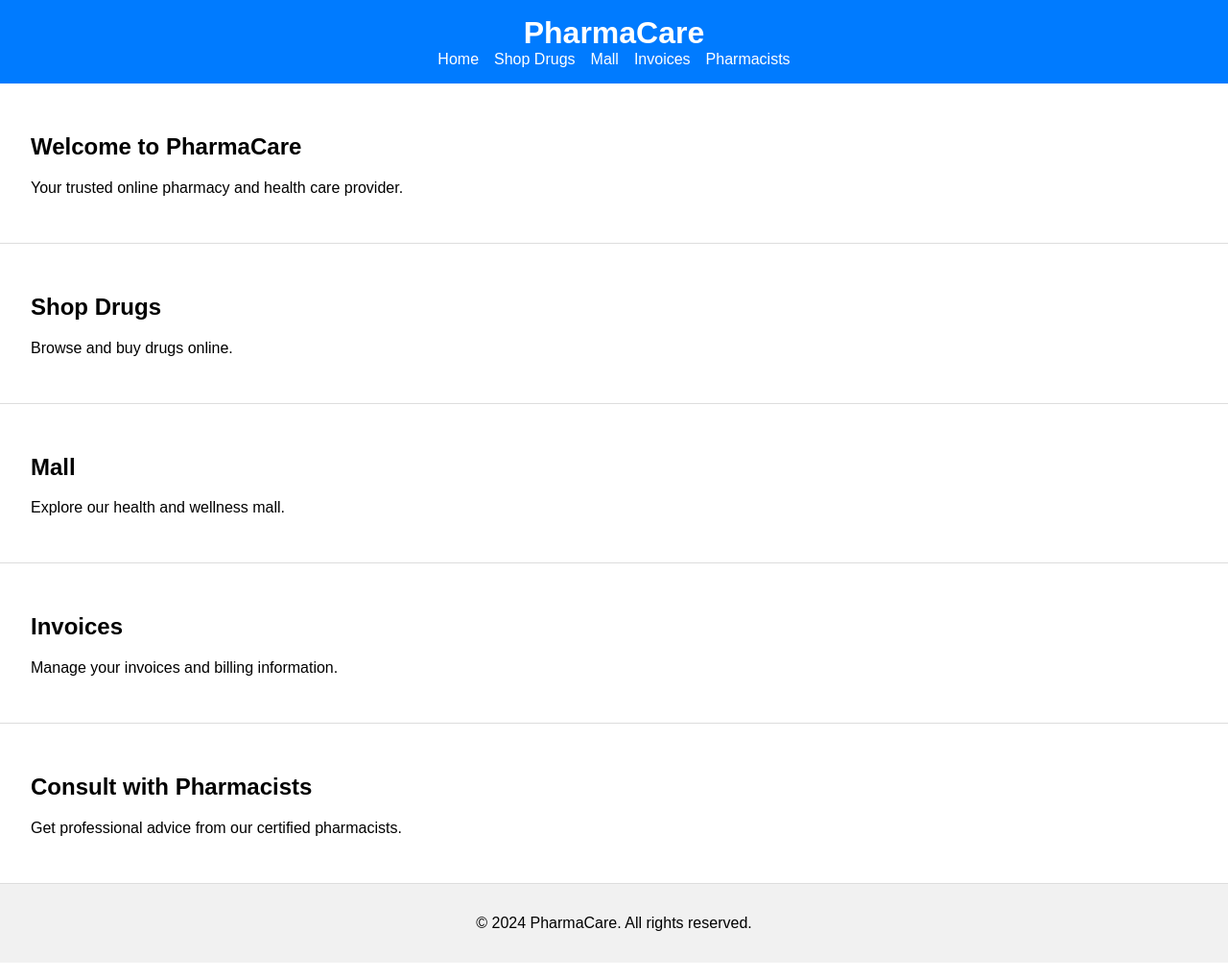
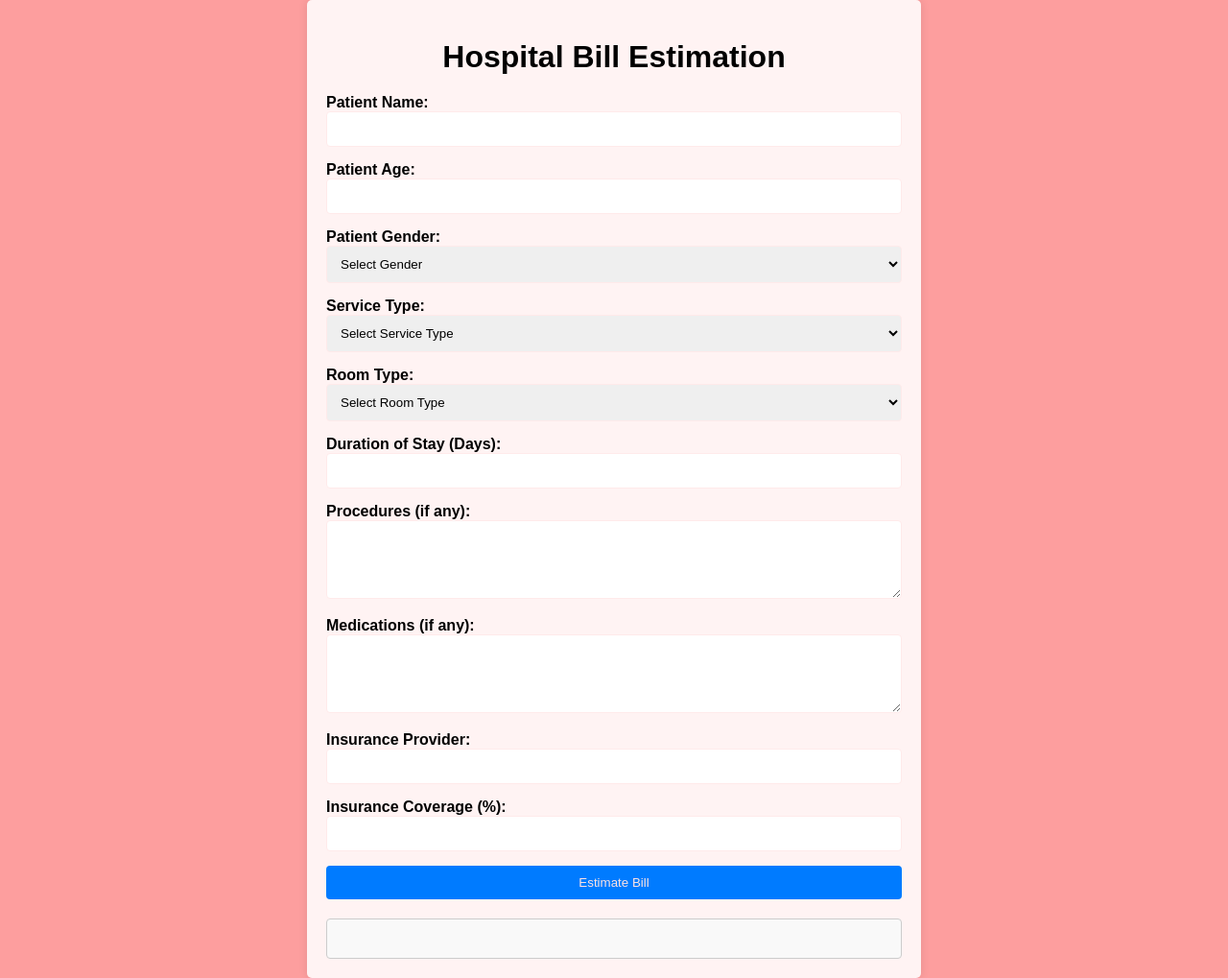
Before and after one commit to Gracy222/PharmaCo, a plain HTML site: page index.html in a window 1280 px wide. Shown: the whole page at 96% size. Drawn offline with Linux system fonts and the light colour scheme.

Commit message:
Hospital Estimation Bill

```diff
--- a/index.html
+++ b/index.html
@@ -3,54 +3,74 @@
 <head>
     <meta charset="UTF-8">
     <meta name="viewport" content="width=device-width, initial-scale=1.0">
-    <title>Pharmaceutical Company</title>
+    <title>Hospital Bill Estimation</title>
     <link rel="stylesheet" href="styles.css">
 </head>
 <body>
-    <header>
-        <h1>PharmaCare</h1>
-        <nav>
-            <ul>
-                <li><a href="#home" target="_blank">Home</a></li>
-                <li><a href="#shop">Shop Drugs</a></li>
-                <li><a href="#mall">Mall</a></li>
-                <li><a href="#invoices">Invoices</a></li>
-                <li><a href="#pharmacists">Pharmacists</a></li>
-            </ul>
-        </nav>
-    </header>
-
-    <section id="home">
-        <h2>Welcome to PharmaCare</h2>
-        <p>Your trusted online pharmacy and health care provider.</p>
-    </section>
-
-    <section id="shop">
-        <h2>Shop Drugs</h2>
-        <p>Browse and buy drugs online.</p>
-        <!-- Add product listings here -->
-    </section>
-
-    <section id="mall">
-        <h2>Mall</h2>
-        <p>Explore our health and wellness mall.</p>
-        <!-- Add mall items here -->
-    </section>
-
-    <section id="invoices">
-        <h2>Invoices</h2>
-        <p>Manage your invoices and billing information.</p>
-        <!-- Add invoice management features here -->
-    </section>
-
-    <section id="pharmacists">
-        <h2>Consult with Pharmacists</h2>
-        <p>Get professional advice from our certified pharmacists.</p>
-        <!-- Add pharmacist consultation features here -->
-    </section>
-
-    <footer>
-        <p>&copy; 2024 PharmaCare. All rights reserved.</p>
-    </footer>
+    <div class="container">
+        <h1>Hospital Bill Estimation</h1>
+        <form id="billForm">
+            <div class="form-group">
+                <label for="patientName">Patient Name:</label>
+                <input type="text" id="patientName" name="patientName" required>
+            </div>
+            <div class="form-group">
+                <label for="patientAge">Patient Age:</label>
+                <input type="number" id="patientAge" name="patientAge" required>
+            </div>
+            <div class="form-group">
+                <label for="patientGender">Patient Gender:</label>
+                <select id="patientGender" name="patientGender" required>
+                    <option value="">Select Gender</option>
+                    <option value="male">Male</option>
+                    <option value="female">Female</option>
+                    <option value="other">Other</option>
+                </select>
+            </div>
+            <div class="form-group">
+                <label for="serviceType">Service Type:</label>
+                <select id="serviceType" name="serviceType" required>
+                    <option value="">Select Service Type</option>
+                    <option value="inpatient">Inpatient</option>
+                    <option value="outpatient">Outpatient</option>
+                    <option value="emergency">Emergency</option>
+                </select>
+            </div>
+            <div class="form-group">
+                <label for="roomType">Room Type:</label>
+                <select id="roomType" name="roomType" required>
+                    <option value="">Select Room Type</option>
+                    <option value="general">General Ward</option>
+                    <option value="semiPrivate">Semi-Private Room</option>
+                    <option value="private">Private Room</option>
+                    <option value="icu">ICU</option>
+                </select>
+            </div>
+            <div class="form-group">
+                <label for="duration">Duration of Stay (Days):</label>
+                <input type="number" id="duration" name="duration" min="1" required>
+            </div>
+            <div class="form-group">
+                <label for="procedures">Procedures (if any):</label>
+                <textarea id="procedures" name="procedures" rows="4"></textarea>
+            </div>
+            <div class="form-group">
+                <label for="medications">Medications (if any):</label>
+                <textarea id="medications" name="medications" rows="4"></textarea>
+            </div>
+            <div class="form-group">
+                <label for="insurance">Insurance Provider:</label>
+                <input type="text" id="insurance" name="insurance">
+            </div>
+            <div class="form-group">
+                <label for="insuranceCoverage">Insurance Coverage (%):</label>
+                <input type="number" id="insuranceCoverage" name="insuranceCoverage" min="0" max="100" step="1">
+            </div>
+            <button type="submit">Estimate Bill</button>
+        </form>
+        <div id="billEstimation">
+            <!-- Estimated bill details will be displayed here -->
+        </div>
+    </div>
 </body>
 </html>
--- a/styles.css
+++ b/styles.css
@@ -4,51 +4,61 @@ body {
     font-family: Arial, sans-serif;
     margin: 0;
     padding: 0;
+    background-color: #fd9e9e;
+}
+
+.container {
+    max-width: 600px;
+    margin: 0 auto;
+    padding: 20px;
+    background-color: #fff3f3;
+    border-radius: 5px;
+    box-shadow: 0 0 10px rgba(0, 0, 0, 0.1);
+}
+
+h1 {
+    text-align: center;
+    margin-bottom: 20px;
+}
+
+.form-group {
+    margin-bottom: 15px;
+}
+
+label {
+    font-weight: bold;
+}
+
+input[type="text"],
+input[type="number"],
+textarea,
+select {
+    width: 100%;
+    padding: 10px;
+    border: 1px solid #ffeaea;
+    border-radius: 4px;
     box-sizing: border-box;
 }
 
-header {
-    background-color: #007BFF;
-    color: white;
-    padding: 1rem 0;
-    text-align: center;
+button {
+    display: block;
+    width: 100%;
+    padding: 10px;
+    background-color: #007bff;
+    color: #fce3e3;
+    border: none;
+    border-radius: 4px;
+    cursor: pointer;
 }
 
-header h1 {
-    margin: 0;
+button:hover {
+    background-color: #f5238c;
 }
 
-nav ul {
-    list-style: none;
-    padding: 0;
-    display: flex;
-    justify-content: center;
-    gap: 1rem;
-    margin: 0;
+#billEstimation {
+    margin-top: 20px;
+    padding: 20px;
+    border: 1px solid #ccc;
+    border-radius: 4px;
+    background-color: #f9f9f9;
 }
-
-nav ul li {
-    display: inline;
-}
-
-nav ul li a {
-    color: white;
-    text-decoration: none;
-}
-
-nav ul li a:hover {
-    text-decoration: underline;
-}
-
-section {
-    padding: 2rem;
-    border-bottom: 1px solid #ddd;
-}
-
-footer {
-    background-color: #f1f1f1;
-    text-align: center;
-    padding: 1rem 0;
-    position: relative;
-    width: 100%;
-}
```
